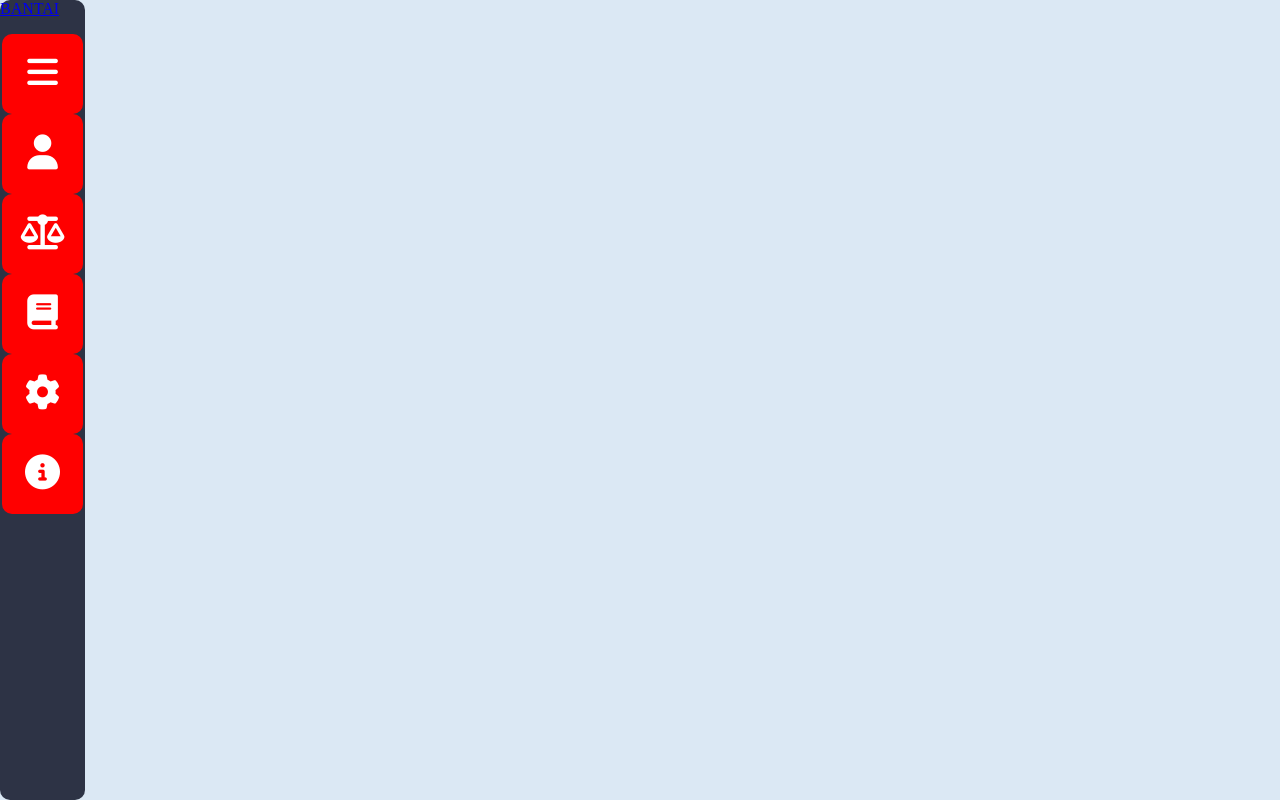
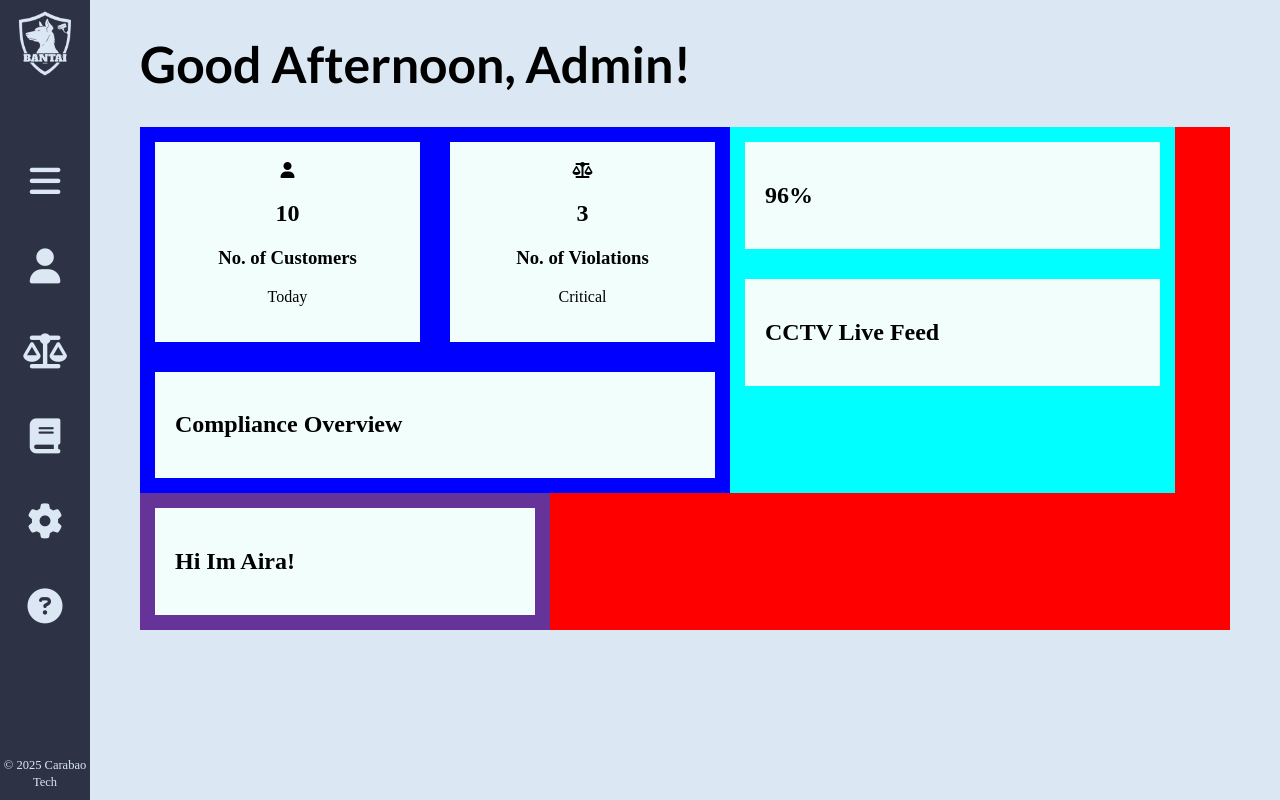
Before and after one commit to DaBloat/bantai-flask-web-page, a Flask app: page / in a window 1280 px wide. Run offline with Flask 3, Linux system fonts and the light colour scheme.

Commit message:
heavy update

```diff
--- a/app.py
+++ b/app.py
@@ -1,10 +1,16 @@
 from flask import Flask, render_template, request
+from datetime import datetime
 
 app = Flask(__name__)
 
 @app.route('/')
-def dashboard():
-    return render_template('index.html')
+def homepage():
+    greet = {'AM':'Good Morning', 'PM':'Good Afternoon'}
+    stats = {
+        'greet': greet[datetime.now().strftime("%p")],
+        'user': 'Admin'
+    }
+    return render_template('index.html', stat=stats)
 
 if __name__ == '__main__':
     app.run(debug=True)
--- a/static/style.css
+++ b/static/style.css
@@ -1,3 +1,5 @@
+@import url('https://fonts.googleapis.com/css2?family=Lato:ital,wght@0,100;0,300;0,400;0,700;0,900;1,100;1,300;1,400;1,700;1,900&display=swap');
+
 body {
     padding: 0px;
     margin: 0px;
@@ -6,40 +8,131 @@ body {
 
 .sidebar {
     position: fixed;
-    height: 100%;
-    width: 85px;
+    height: 100vh;
+    width: 90px;
     background-color: #2D3345;
-    border-radius: 10px;
+    display: flex;
+    flex-direction: column;
+    justify-content: space-between;
+    top: 0px;
+
+}
+
+.sidebar-head {
+    display: block;
+}
+
+.logo {
+    width: 80px;
+    height: 80px;
+    padding: 5px;
 }
 
 .menu {
-    display: flex;
-    flex-direction: column;
-    align-items: center;
-    justify-items: center;
+    margin: 0 0 25px 0;
 }
 
 .menu ul {
     list-style-type: none;
     padding: 0;
+    margin: 0;
     text-align: center;
     width: 100%;
 }
 
 .menu ul li {
-    margin: 0 2px;
+    margin: 5px;
     padding: 20px 0;
-    background-color: red;
     border-radius: 10px;
 }
 
 .menu ul li:hover {
-    background-color: aqua;
+    background-color: #DBE8F4;
 }
 
 .menu ul li a {
     font-size: 35px;
     text-decoration: none;
-    color: #ffffff;
     padding: 5px;
+    color: #DBE8F4;
 }
+
+.menu ul li:hover a {
+    color: #2D3345;
+}
+
+.sidebar-footer {
+    margin: 35px 0 10px 0;
+    color: #DBE8F4;
+    text-align: center;
+    font-size: 15px;
+}
+
+.homepage {
+    margin-left: 90px;
+    width: calc(100% - 90px);
+}
+
+.greetings {
+    font-family: "Lato", sans-serif;
+    font-size: 25px;
+    margin: 15px 50px;
+}
+
+.container {
+    display: flex;
+    margin: 0px 50px;
+    flex-wrap: wrap;
+    background-color: red;
+}
+
+.left {
+    background-color: blue;
+}
+
+.mid {
+    background-color: aqua;
+}
+
+.right {
+    background-color: rebeccapurple;
+}
+
+.card-container, .graph-container, .metric-cam-container, .llm-container{
+    display: flex;
+    flex-wrap: wrap;
+    justify-content: space-around;
+}
+
+.metric-cam-container{
+    flex-direction: column;
+}
+
+.card {
+    background-color: #F2FEFC;
+    width: 225px;
+    margin: 15px;
+    padding: 20px;
+    text-align: center;
+}
+
+.graph{
+    width: 100%;
+    background-color: #F2FEFC;
+    margin: 15px;
+    padding: 20px;
+}
+
+.metric, .cam{
+    width: 375px;
+    background-color: #F2FEFC;
+    margin: 15px;
+    padding: 20px;
+}
+
+.llm-chat {
+    width: 340px;
+    background-color: #F2FEFC;
+    margin: 15px;
+    padding: 20px;
+}
--- a/templates/index.html
+++ b/templates/index.html
@@ -7,11 +7,9 @@
 </head>
 <body>
     <nav class="sidebar">
-        <header>
-            <div class="logo">
-                <a href="#">BANTAI</a>
-            </div>
-        </header>
+        <div class = 'sidebar-head'>
+            <img class="logo" src="{{ url_for('static', filename='assets/logo.png') }}">
+        </div>
         <div class="menu">
             <ul>
                 <li>
@@ -35,17 +33,65 @@
                     </a>
                 </li>
                 <li>
-                    <a>
+                    <a href="#">
                         <i class="fa-solid fa-gear"></i>
                     </a>
                 </li>
                 <li>
                     <a href="#">
-                        <i class="fa-solid fa-circle-info"></i>
+                        <i class="fa-solid fa-circle-question"></i>
                     </a>
                 </li>
             </ul>
         </div>
-        </nav>
+        <div class="sidebar-footer">
+            <small>&copy; 2025 Carabao Tech</small>
+        </div>
+    </nav>
+    <div class = 'homepage'>
+        <div class = 'greetings'>
+            <h1>{{ stat.greet }}, {{ stat.user }}!</h1>
+        </div>
+        <div class="container">
+            <div class = 'left'>
+                <div class="card-container">
+                    <div class="card">
+                        <i class="fa-solid fa-user"></i>
+                        <h2>10</h2>
+                        <h3>No. of Customers</h3>
+                        <p>Today</p>
+                    </div>
+                    <div class="card">
+                        <i class="fa-solid fa-scale-balanced"></i>
+                        <h2>3</h2>
+                        <h3>No. of Violations</h3>
+                        <p>Critical</p>
+                    </div>
+                </div>
+                <div class="graph-container">
+                    <div class="graph">
+                        <h2>Compliance Overview</h2>
+                    </div>
+                </div>
+            </div>
+            <div class = 'mid'>
+                <div class = 'metric-cam-container'>
+                    <div class="metric">
+                        <h2>96%</h2>
+                    </div>
+                    <div class="cam">
+                        <h2>CCTV Live Feed</h2>
+                    </div>
+                </div>
+            </div>
+            <div class="right">
+                <div class='llm-container'>
+                    <div class="llm-chat">
+                        <h2>Hi Im Aira!</h2>
+                    </div>
+                </div>
+            </div>
+        </div>
+    </div>
 </body>
 </html>
```
Also changed, not shown: static/assets/logo.png (added).
